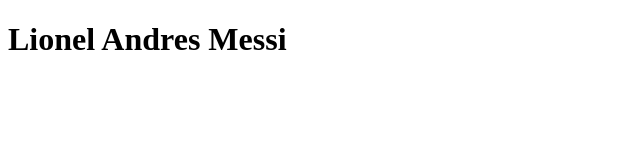
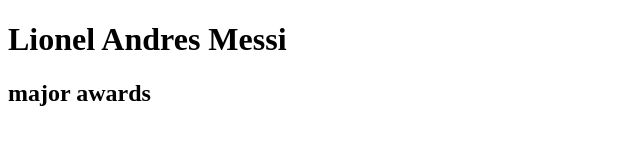
Before and after one commit to abhinavnasc/3C03CSC, a plain HTML site: page index.html in a window 1280 px wide. Shown: the whole page, without its empty margins (0-640 px from the left). Drawn offline with Linux system fonts and the light colour scheme.

Commit message:
Update index.html

```diff
--- a/index.html
+++ b/index.html
@@ -5,5 +5,6 @@
   </head>
   <body>
     <h1>Lionel Andres Messi</h1>
+    <h2> major awards</h2>
   </body>
 </html>
```
